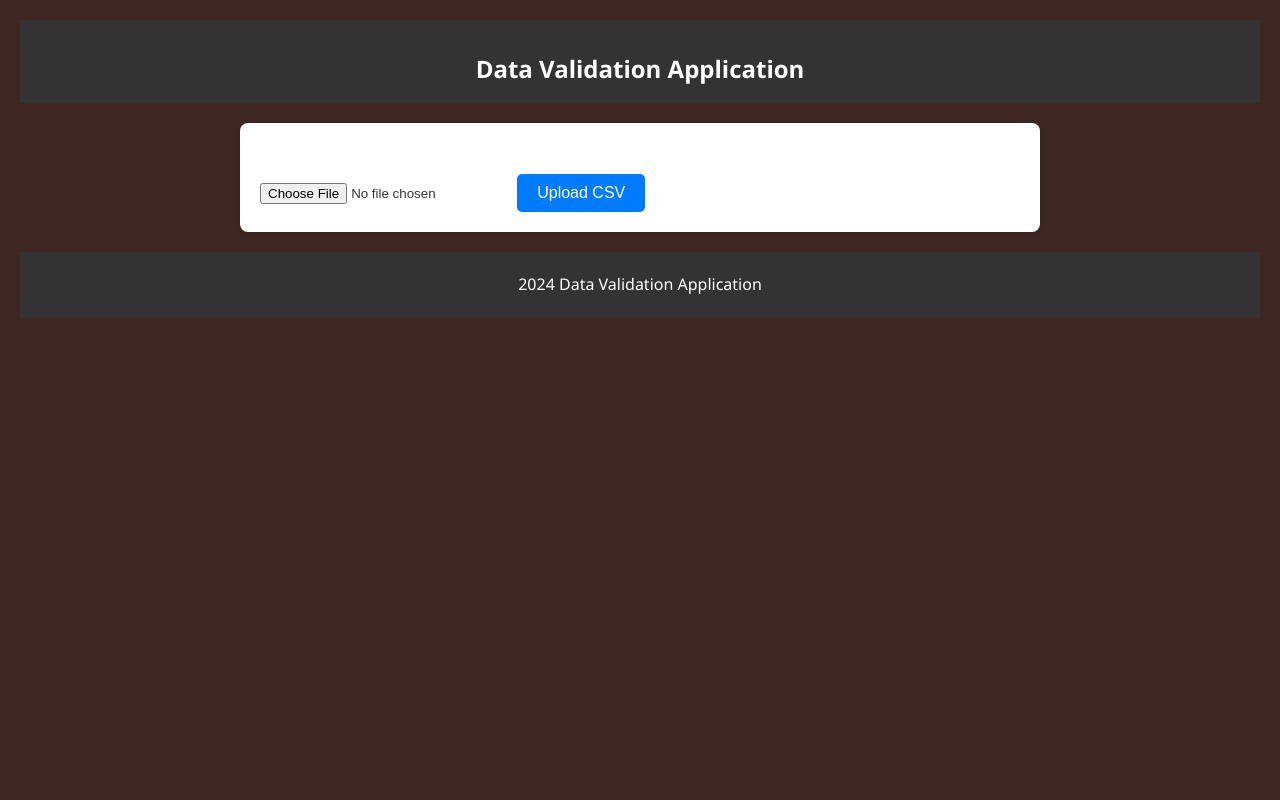
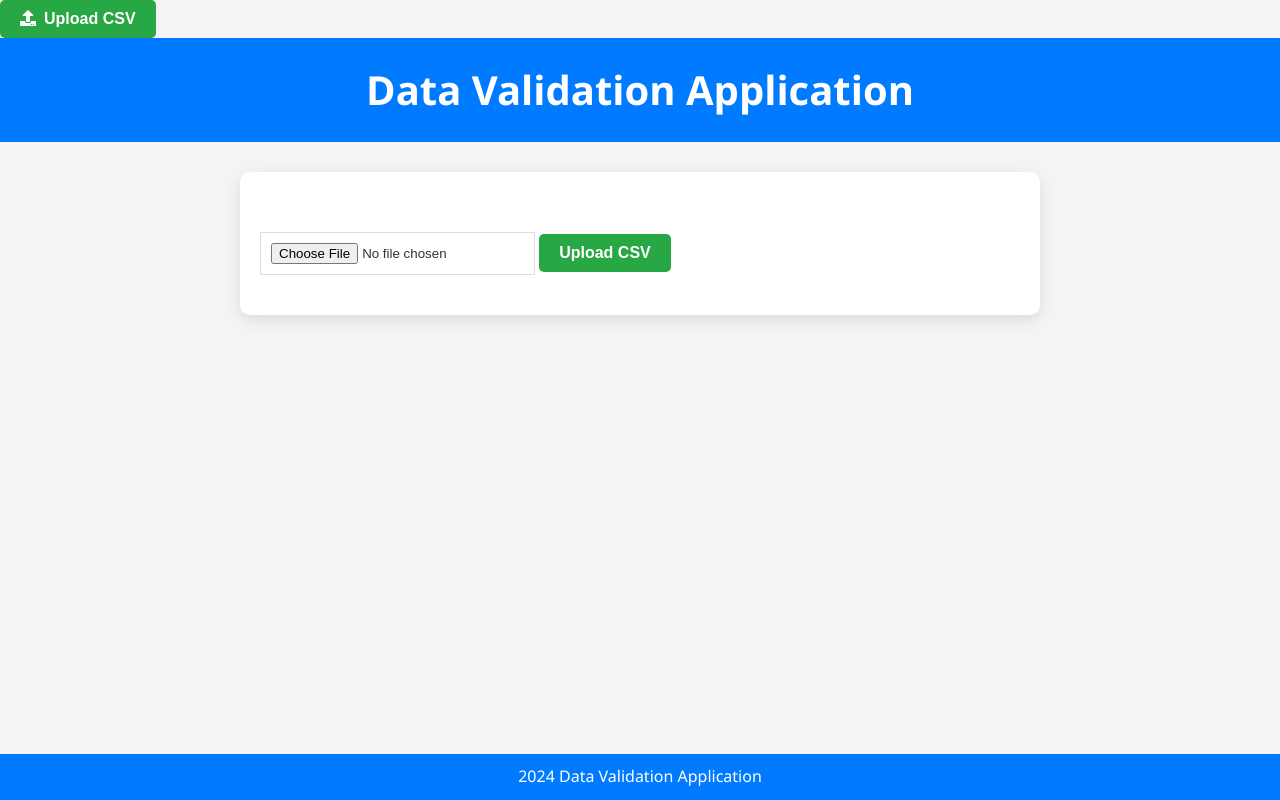
Before and after one commit to newtvn/simple_survey_client, a PHP site: page /file_verification/index.php in a window 1280 px wide. Run offline with PHP 8.4, Linux system fonts and the light colour scheme.

Commit message:
llllllll

```diff
--- a/file_verification/index.php
+++ b/file_verification/index.php
@@ -1,6 +1,16 @@
 <!DOCTYPE html>
 <html lang="en">
 <head>
+    <!-- Add the link to Font Awesome CSS at the head of your HTML -->
+<link rel="stylesheet" href="https://cdnjs.cloudflare.com/ajax/libs/font-awesome/5.15.1/css/all.min.css">
+
+<!-- ... rest of your HTML ... -->
+
+<!-- Update the button in your HTML form -->
+<button type="submit"><i class="fa fa-upload"></i>Upload CSV</button>
+
+<!-- ... rest of your HTML ... -->
+
     <meta charset="UTF-8">
     <meta name="viewport" content="width=device-width, initial-scale=1.0">
     <title>Data Validation Application</title>
--- a/file_verification/style.css
+++ b/file_verification/style.css
@@ -3,102 +3,124 @@
     box-sizing: border-box;
     margin: 0;
     padding: 0;
+    transition: all 0.3s ease; /* Smooth transition for all changes */
 }
 
+/* Use a web-safe font and ensure background and text colors have good contrast */
 body {
     font-family: 'Segoe UI', Tahoma, Geneva, Verdana, sans-serif;
-    background-color: #3E2723; /* Dark brown */
-    color: #FFFFFF; /* Light text for contrast */
+    background-color: #f4f4f4; /* A light grey background */
+    color: #333; /* Dark grey text for contrast */
     line-height: 1.6;
-    padding: 20px;
 }
 
 header {
-    background-color: #333; /* Retaining initial dark color */
+    background: #007bff; /* A strong blue header background */
     color: #fff;
-    padding-top: 30px;
-    padding-bottom: 15px;
+    padding: 20px 0;
     text-align: center;
 }
 
 header h1 {
     margin: 0;
-    font-size: 24px;
+    font-size: 2.5rem;
 }
 
 main {
     max-width: 800px;
-    margin: 20px auto;
+    margin: 30px auto;
     padding: 20px;
-    background-color: #ffffff;
-    border-radius: 8px;
-    box-shadow: 0 2px 4px rgba(0, 0, 0, 0.1);
-    color: #333; /* Dark text for readability */
+    background-color: #fff;
+    border-radius: 10px;
+    box-shadow: 0 5px 15px rgba(0,0,0,0.1);
 }
 
 footer {
     text-align: center;
-    margin-top: 20px;
-    padding: 20px;
-    background-color: #333; /* Retaining initial dark color */
-    color: #ffffff;
+    background: #007bff;
+    color: #fff;
+    padding: 10px 0;
+    position: fixed;
+    bottom: 0;
+    width: 100%;
 }
 
 button, input[type="submit"] {
-    background-color: #007bff; /* Initial primary blue */
-    color: #ffffff;
+    background: #28a745; /* A green color for call-to-action buttons */
     border: none;
     padding: 10px 20px;
-    margin-top: 10px;
+    color: #fff;
+    border-radius: 5px;
     cursor: pointer;
-    border-radius: 5px;
-    font-size: 16px;
+    font-size: 1rem;
+    font-weight: bold;
 }
 
 button:hover, input[type="submit"]:hover {
-    background-color: #0056b3; /* Darker shade of blue for hover effect */
+    background: #218838; /* A darker green for hover state */
+    transform: translateY(-2px); /* Slight lift effect on hover */
+}
+
+button:active, input[type="submit"]:active {
+    transform: translateY(1px); /* Depressed effect on click */
 }
 
 input[type="file"] {
+    border: 1px solid #ddd;
+    padding: 10px;
     margin-top: 20px;
 }
 
 section {
-    margin-top: 20px;
+    margin: 20px 0;
 }
 
 #results-section {
-    margin-top: 40px;
+    padding: 20px;
+    background: #e9ecef;
+    border-radius: 5px;
 }
 
 h2, h3 {
-    color: #007bff; /* Retaining blue for headings */
-    margin-bottom: 15px;
+    color: #007bff;
 }
 
 #valid-records, #invalid-records {
+    margin-top: 10px;
     padding: 15px;
-    margin-top: 10px;
-    background-color: #e9ecef; /* Light background for contrast */
+    background: #f8f9fa;
+    border-left: 5px solid #28a745; /* Green border for valid records */
     border-radius: 5px;
-    color: #333; /* Dark text for readability */
+}
+
+/* Adding Font Awesome Icons */
+i.fa {
+    margin-right: 8px;
+}
+
+/* Animations */
+@keyframes fadeIn {
+    from { opacity: 0; }
+    to { opacity: 1; }
 }
 
 .hidden {
     display: none;
 }
 
+/* When the section becomes visible, it will fade in */
+.visible {
+    animation: fadeIn 1s ease-out;
+    display: block;
+}
+
 /* Responsive Design */
 @media only screen and (max-width: 600px) {
-    main {
-        padding: 15px;
+    header h1 {
+        font-size: 1.8rem;
     }
 
-    header, footer {
+    main, footer {
         padding: 10px;
     }
-
-    header h1, footer p {
-        font-size: 18px;
-    }
 }
```
Also changed, not shown: script.js (+21 -0 lines), survey form.php (+105 -8 lines), survey responses.php (+3 -5 lines).
